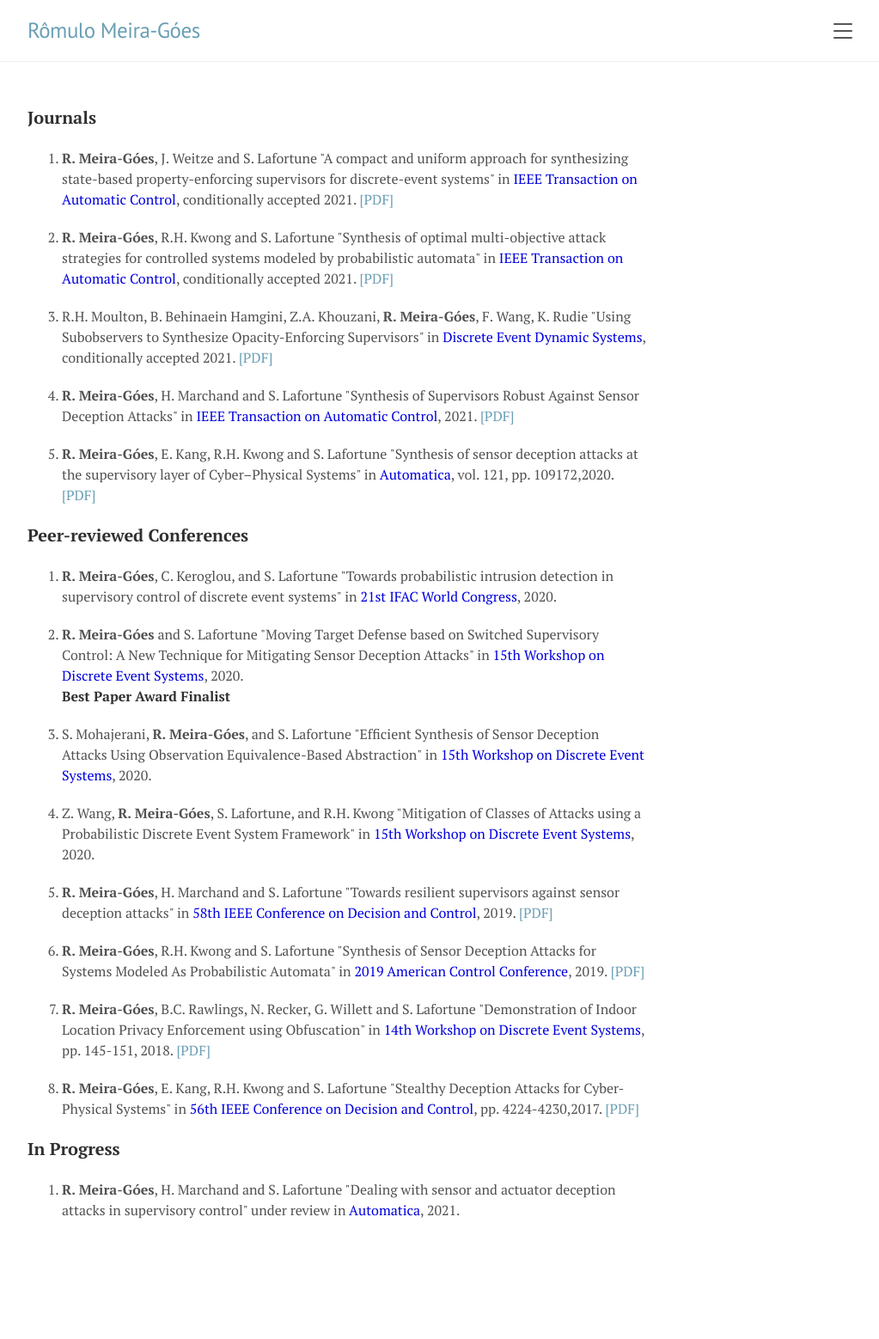
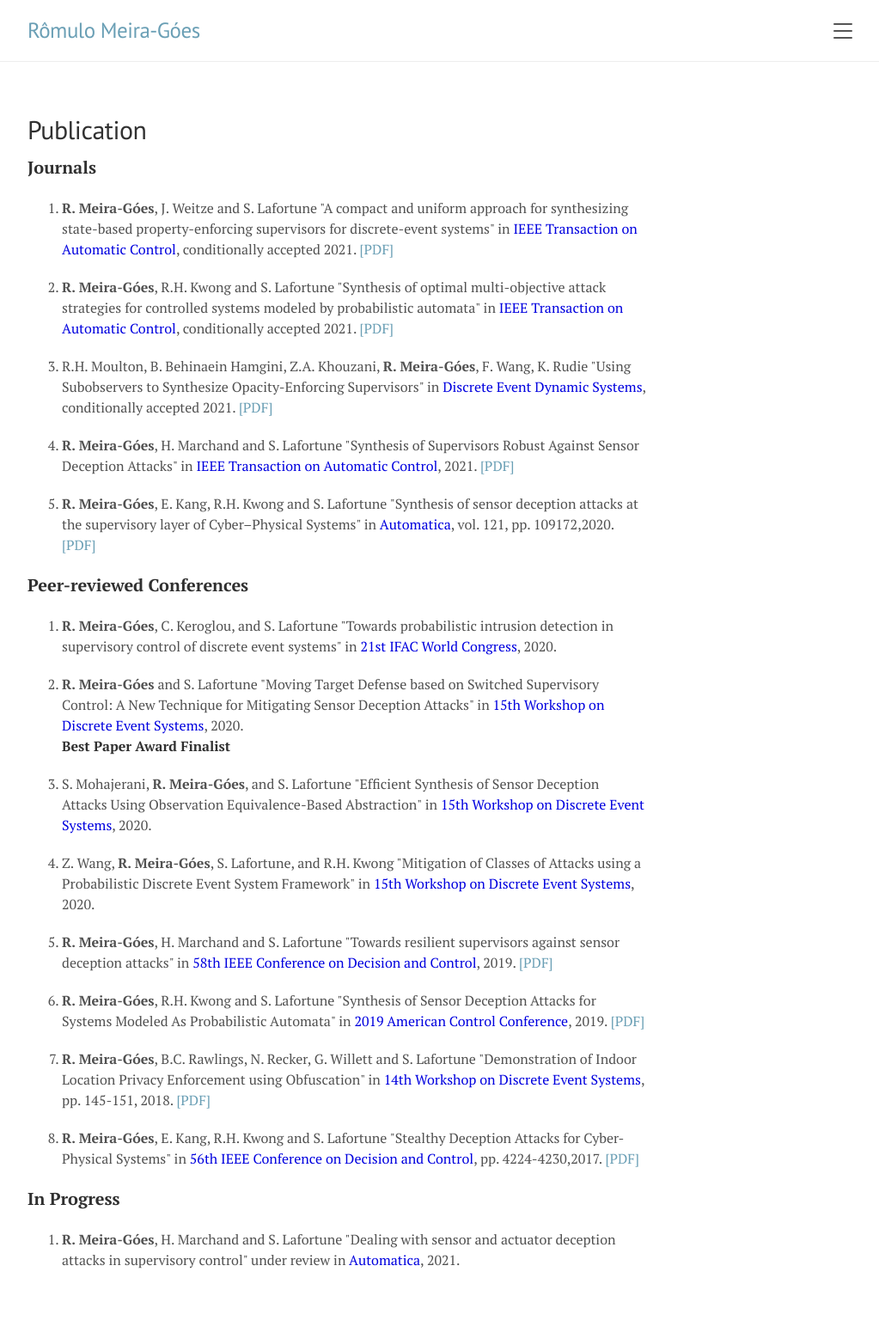
Before and after one commit to romulo-goes/romulo-goes.github.io, a Jekyll site: the page built from publications.md, in a window 1280 px wide. Shown: the whole page at 86% size, without its empty margins (248-1271 px from the left). Built offline with Jekyll 4.4.1, drawn with Linux system fonts in a browser that asks for light colours; before the commit the page ends 1500 px from its top, so only the background shows below that.

Commit message:
fix pages

```diff
--- a/_config.yml
+++ b/_config.yml
@@ -2,7 +2,7 @@
 title:               Rômulo Meira-Góes
 # tagline:             'A Jekyll theme'
 # description:         'A reserved <a href="https://jekyllrb.com" target="_blank">Jekyll</a> theme that places the utmost gravity on content with a hidden drawer. Made by <a href="https://twitter.com/mdo" target="_blank">@mdo</a>.'
-# url:                 http://romulo-goes.github.io/
+# url:                 https://romulo-goes.github.io/
 baseurl:             ''
 paginate:            5
 # permalink:           pretty
--- a/_includes/head.html
+++ b/_includes/head.html
@@ -26,7 +26,7 @@
 
   <link rel="alternate" type="application/rss+xml" title="RSS" href="{{ '/atom.xml' | absolute_url }}">
 
-  {% if site.google_analytics_id %}
+  <!-- {% if site.google_analytics_id %}
   <script>
     (function(i,s,o,g,r,a,m){i['GoogleAnalyticsObject']=r;i[r]=i[r]||function(){
     (i[r].q=i[r].q||[]).push(arguments)},i[r].l=1*new Date();a=s.createElement(o),
@@ -35,5 +35,5 @@
     ga('create', '{{ site.google_analytics_id }}', 'auto');
     ga('send', 'pageview');
   </script>
-  {% endif %}
+  {% endif %} -->
 </head>
--- a/_includes/sidebar.html
+++ b/_includes/sidebar.html
@@ -25,9 +25,9 @@
       {% endif %}
     {% endfor %}
 
-    <a class="sidebar-nav-item" href="{{ site.github.repo }}/archive/v{{ site.version }}.zip">Download</a>
-    <a class="sidebar-nav-item" href="{{ site.github.repo }}">GitHub project</a>
-    <span class="sidebar-nav-item">Currently v{{ site.version }}</span>
+    <!-- <a class="sidebar-nav-item" href="{{ site.github.repo }}/archive/v{{ site.version }}.zip">Download</a> -->
+    <!-- <a class="sidebar-nav-item" href="{{ site.github.repo }}">GitHub project</a> -->
+    <!-- <span class="sidebar-nav-item">Currently v{{ site.version }}</span> -->
   </nav>
 
   <div class="sidebar-item">
--- a/_layouts/page.html
+++ b/_layouts/page.html
@@ -1,6 +1,7 @@
 ---
 layout: default
 ---
+<h2>{{ page.title }}</h2>
 
 <div class="page">
   {{ content }}
--- a/publications.md
+++ b/publications.md
@@ -1,6 +1,6 @@
 ---
-layout: post
-<!-- title: Publication -->
+layout: page
+title: Publication
 permalink: "/publications/"
 ---
 
```
Also changed, not shown: 15 other files.
